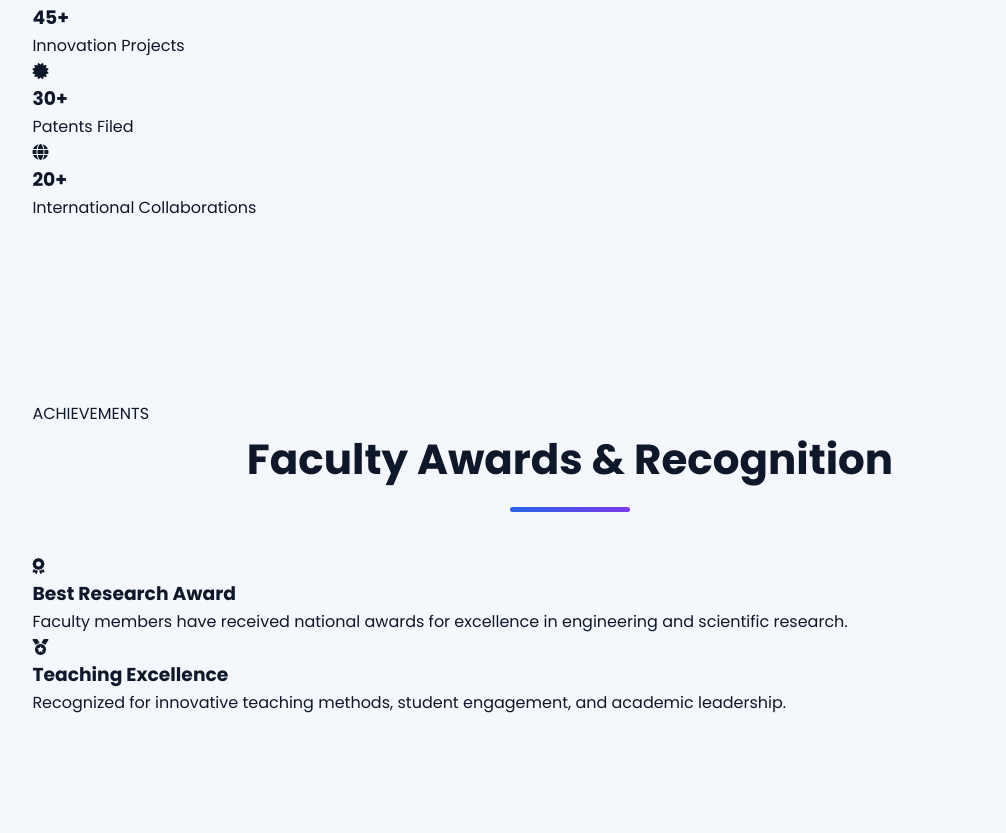
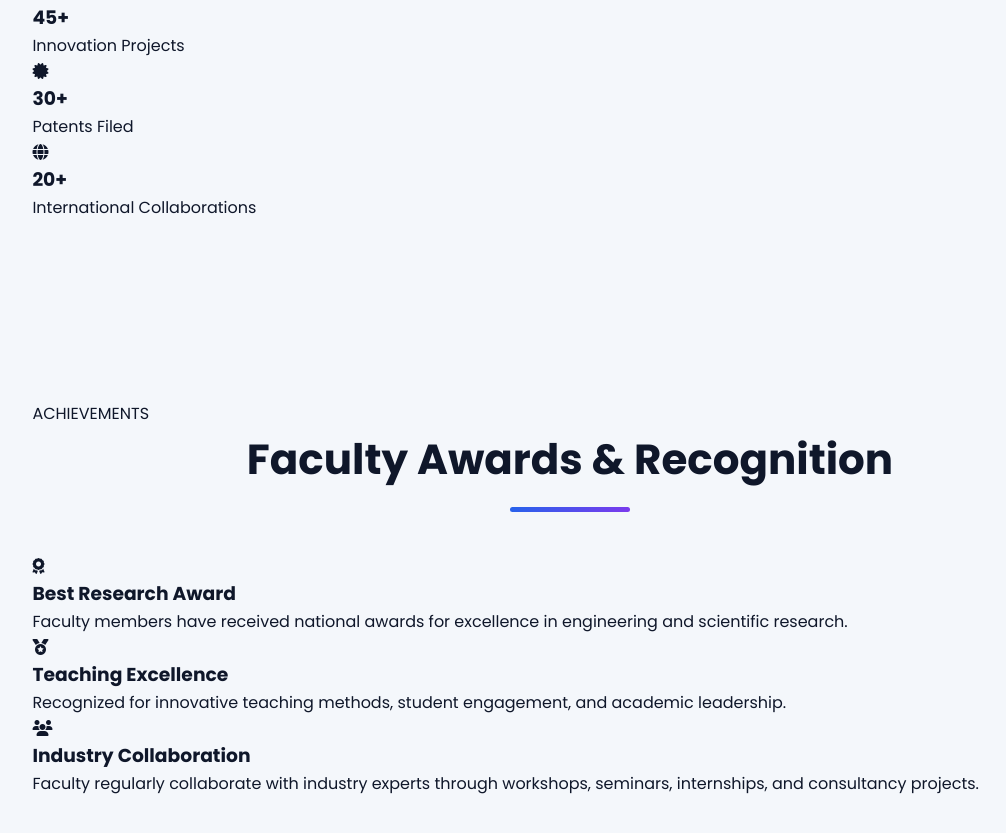
Before and after one commit to skashyap08/college-webpage, a website: page views/faculty.html in a window 1280 px wide. Shown: the part 3381-4214 px from the top of the page, without its empty margins (70-1076 px from the left). Before the commit the page ends 4187 px from the top, so only its background shows below. Drawn offline with Linux system fonts and the light colour scheme; files that its build step writes are made by us from their sources.

Commit message:
updated faculty.html-18

```diff
--- a/views/faculty.html
+++ b/views/faculty.html
@@ -624,3 +624,24 @@ Contact Us
                 </p>
 
             </div>
+            <div class="achievement-card">
+
+                <i class="fas fa-users"></i>
+
+                <h3>Industry Collaboration</h3>
+
+                <p>
+
+                    Faculty regularly collaborate with industry
+                    experts through workshops, seminars,
+                    internships, and consultancy projects.
+
+                </p>
+
+            </div>
+
+        </div>
+
+    </div>
+
+</section>
```
